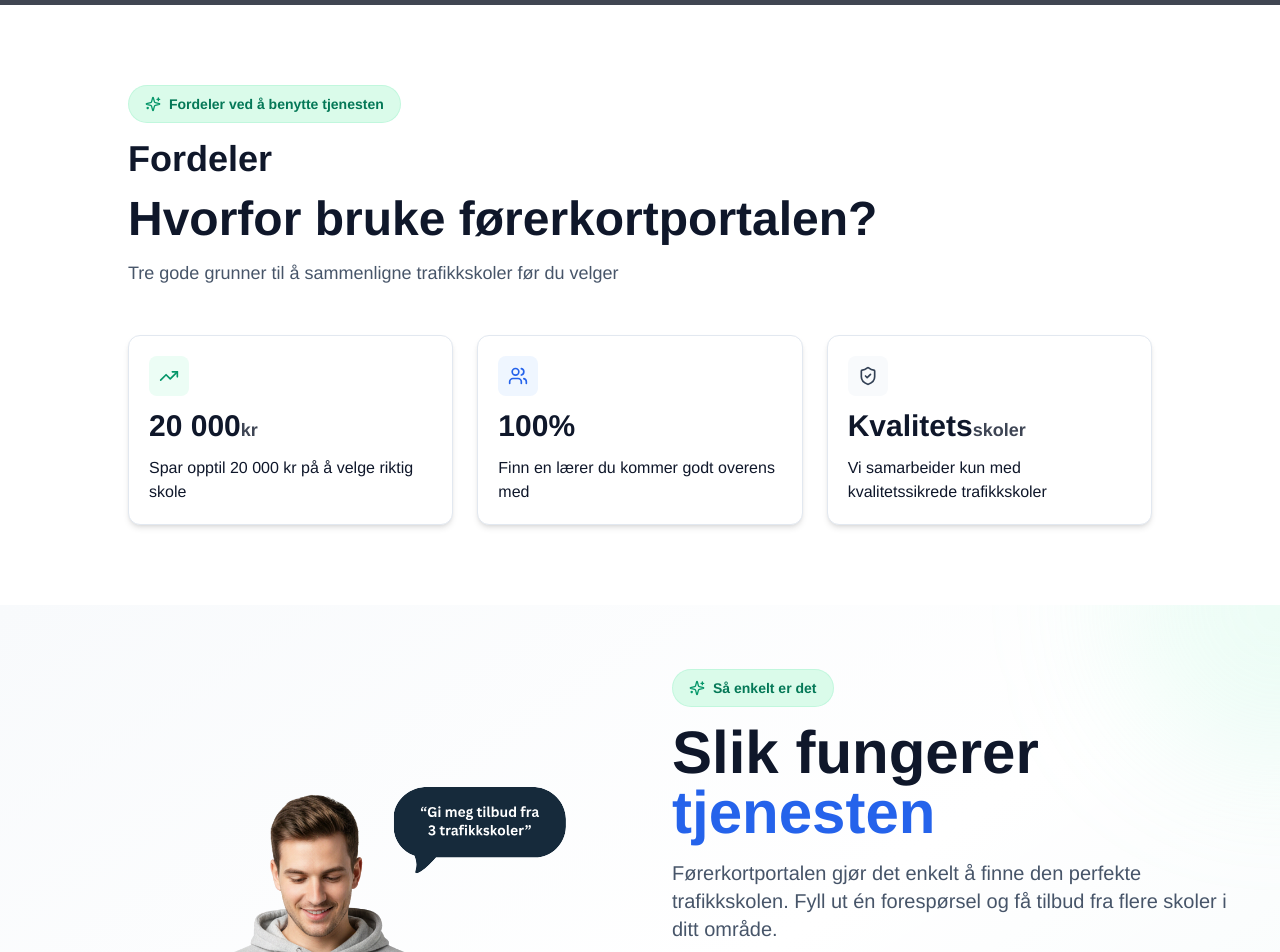
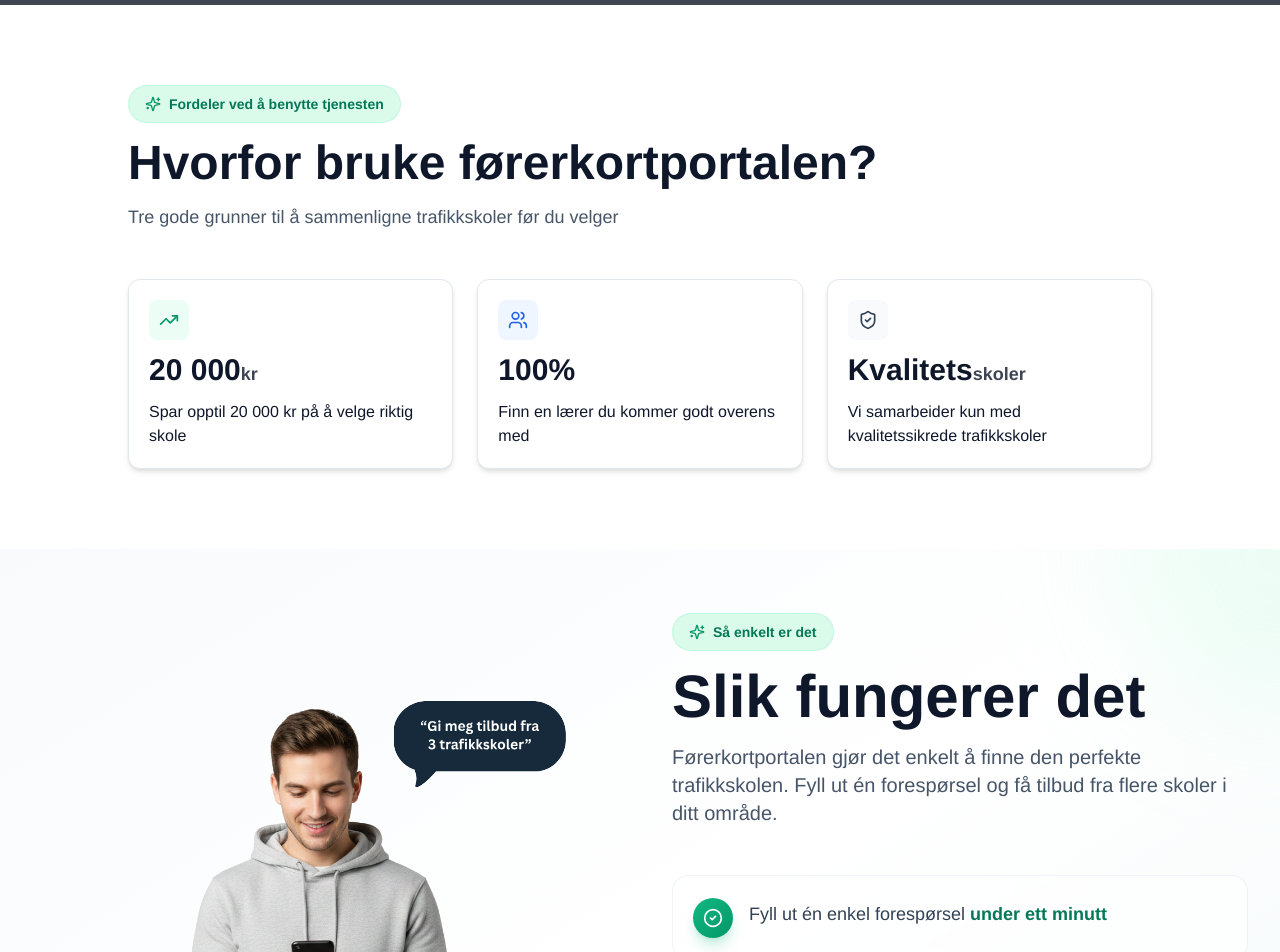
Before and after one commit to bringebass/forerkortportalen, a Next.js app: page / in a window 1280 px wide. Shown: the part 880-1832 px from the top of the page. Built offline with nearby package versions, Linux system fonts and the light colour scheme; grey boxes are pictures that could not be loaded.

Commit message:
starting to look like smth

```diff
--- a/src/components/HowItWorksSection.tsx
+++ b/src/components/HowItWorksSection.tsx
@@ -68,13 +68,7 @@
               </div>
 
               <h2 className="text-4xl sm:text-5xl lg:text-6xl font-bold text-slate-900 leading-tight">
-                Slik fungerer{" "}
-                <span className="relative inline-block">
-                  <span className="relative z-10 text-blue-600">
-                     tjenesten
-                  </span>
-                  <span className=""></span>
-                </span>
+                Slik fungerer det
               </h2>
 
               <p className="text-lg sm:text-xl text-slate-600 leading-relaxed max-w-xl">
--- a/src/components/WhyChooseSection.tsx
+++ b/src/components/WhyChooseSection.tsx
@@ -42,7 +42,7 @@
               <Sparkles className="h-4 w-4 text-emerald-600" />
               <span className="text-sm font-semibold text-emerald-700">Fordeler ved å benytte tjenesten</span>
             </div>
-            <h2 className="text-2xl sm:text-3xl lg:text-4xl font-bold text-slate-900 mb-4 leading-tight">
+            <h2 className="text-2xl sm:text-3xl lg:text-4xl font-bold text-slate-900 mb-4 leading-tight sm:hidden">
               Fordeler
             </h2>
             <div className="hidden sm:block">
```
